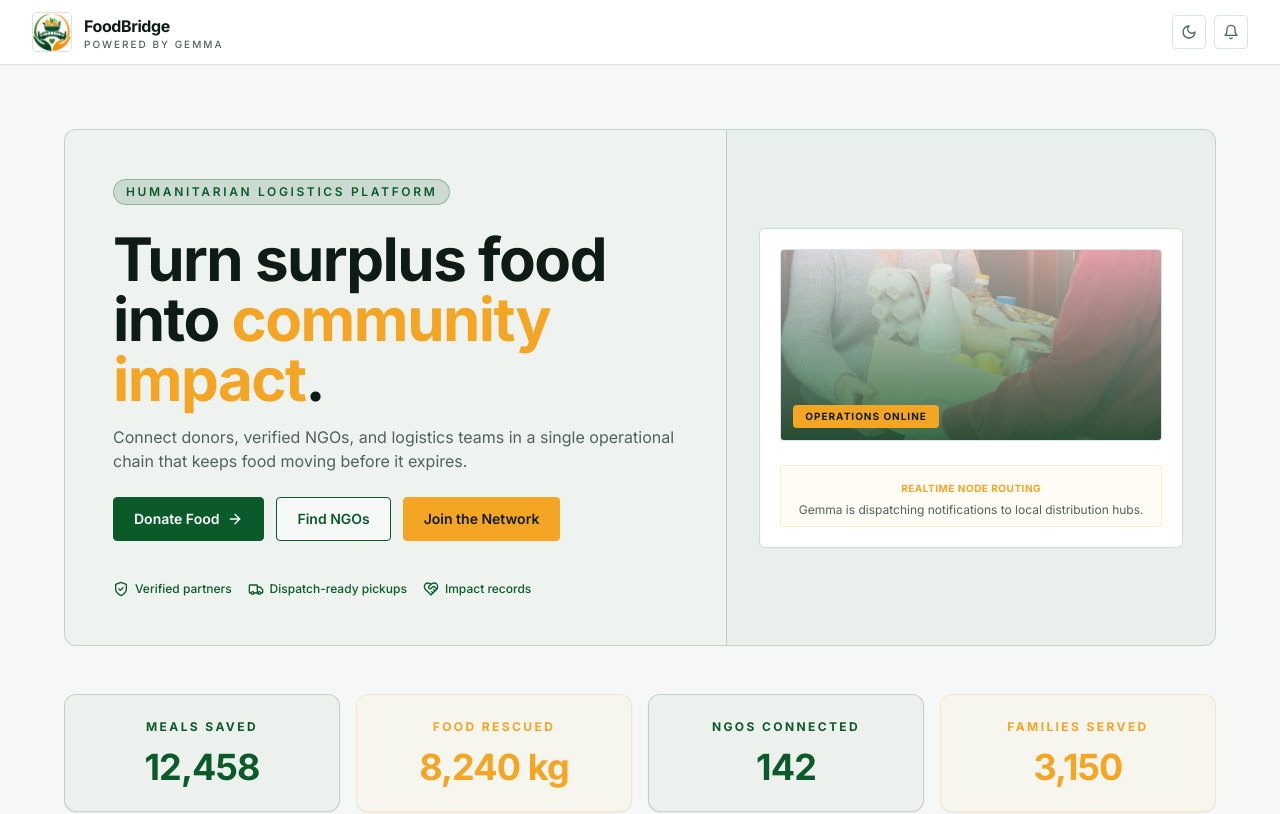
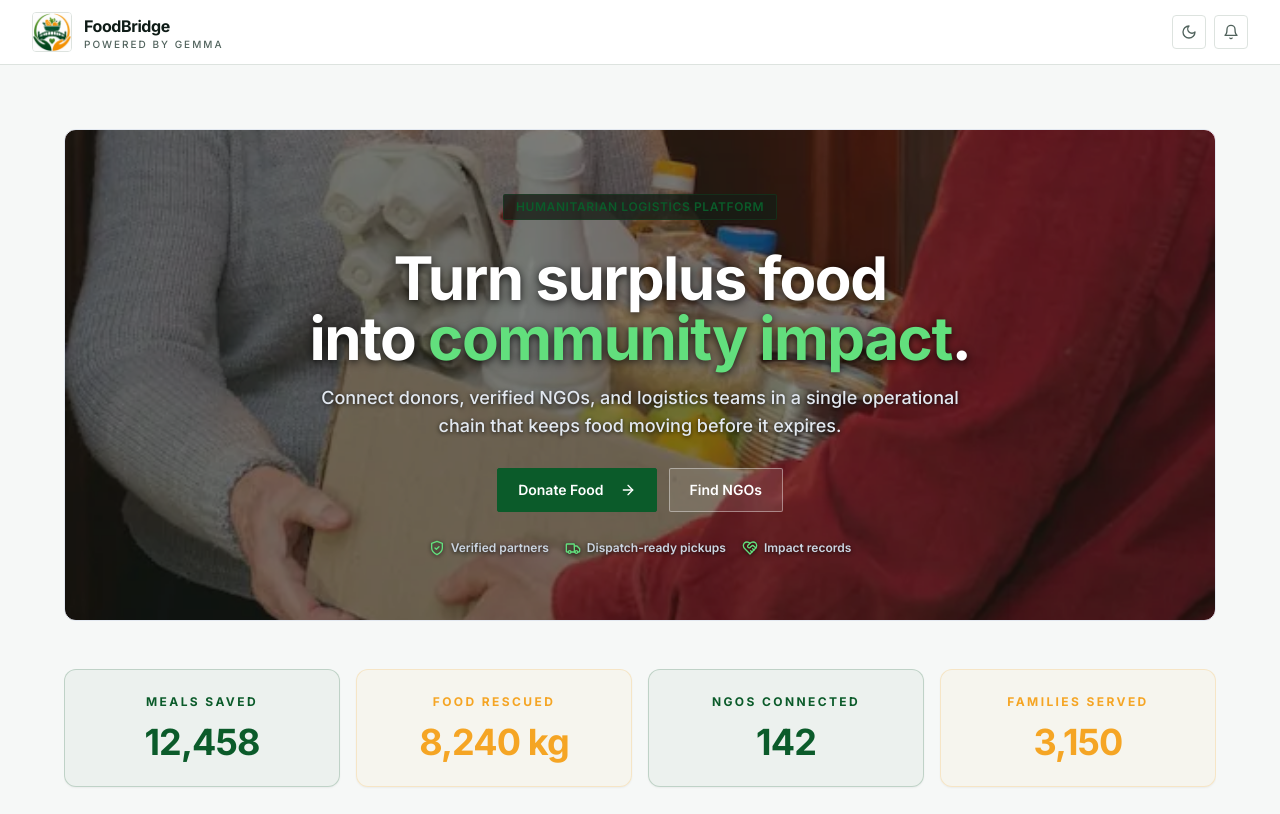
Before and after one commit to DNA-Coded/bridgefood, a React (Vite) app in the folder apps/web/: page / in a window 1280 px wide. Shown: the top 814 px of the page. Built offline with nearby package versions, Linux system fonts and the light colour scheme.

Commit message:
style: redesign landing page hero to use a full background cover image and centered typography

```diff
--- a/apps/web/src/pages/Home.tsx
+++ b/apps/web/src/pages/Home.tsx
@@ -38,62 +38,34 @@ export const Home: React.FC<HomeProps> = ({ onNavigate }) => {
 
   return (
     <div className="space-y-12 pb-8 overflow-x-hidden">
-      {/* Hero Section with Green-tinted background */}
-      <section className="grid gap-0 overflow-hidden rounded-xl border border-primary/20 bg-primary/[0.03] dark:bg-primary/[0.05] lg:grid-cols-[1.15fr_0.85fr]">
-        <div className="space-y-6 p-8 md:p-12">
-          <span className="inline-flex items-center rounded-full border border-primary/30 bg-primary/15 px-3 py-1 text-xs font-semibold uppercase tracking-[0.22em] text-primary">
+      {/* Redesigned Hero Section with Cover Background & Centered Text */}
+      <section className="relative overflow-hidden rounded-xl bg-cover bg-center min-h-[480px] flex items-center justify-center p-8 md:p-16 border border-slate-200 dark:border-slate-800" style={{ backgroundImage: "url('/hero-bg.webp')" }}>
+        <div className="absolute inset-0 bg-[#171d16]/55 backdrop-blur-[0.5px]"></div>
+        <div className="relative z-10 max-w-3xl mx-auto flex flex-col items-center justify-center text-center space-y-7">
+          <span className="inline-flex items-center rounded-sm border border-primary/30 bg-[#171d16]/80 px-3 py-1 text-xs font-semibold uppercase tracking-wider text-primary">
             Humanitarian logistics platform
           </span>
           <div className="space-y-4">
-            <h1 className="max-w-2xl text-4xl font-extrabold leading-tight tracking-tight text-foreground md:text-5xl lg:text-6xl">
+            <h1 className="text-4xl font-extrabold leading-tight tracking-tight text-white md:text-6xl drop-shadow-[0_2px_4px_rgba(0,0,0,0.8)]">
               Turn surplus food <br />
-              into <span className="text-warning">community impact</span>.
+              into <span className="text-[#62df7d]">community impact</span>.
             </h1>
-            <p className="max-w-xl text-sm leading-relaxed text-muted-foreground md:text-base">
+            <p className="max-w-2xl text-base leading-7 text-slate-200 md:text-lg drop-shadow-[0_1px_2px_rgba(0,0,0,0.8)] font-medium">
               Connect donors, verified NGOs, and logistics teams in a single operational chain that keeps food moving before it expires.
             </p>
           </div>
-
-          {/* Action Buttons: Primary (Green), Secondary (White + Green Border), CTA (Orange) */}
-          <div className="flex flex-col gap-3 sm:flex-row">
-            <Button onClick={() => onNavigate('/role-selection')} variant="primary" size="lg">
-              Donate Food <ArrowRight className="h-4 w-4" />
+          <div className="flex flex-col gap-3 sm:flex-row justify-center w-full max-w-md">
+            <Button onClick={() => onNavigate('/role-selection')} size="lg" className="w-full sm:w-auto bg-[#006b2c] text-white hover:bg-[#005320] font-bold rounded-sm">
+              Donate Food <ArrowRight className="ml-2 h-4 w-4" />
             </Button>
-            <Button onClick={() => onNavigate('/organizations/discover')} variant="secondary" size="lg">
+            <Button onClick={() => onNavigate('/organizations/discover')} variant="outline" size="lg" className="w-full sm:w-auto border-white/40 bg-white/10 text-white hover:bg-white/20 hover:text-white font-bold rounded-sm">
               Find NGOs
             </Button>
-            <Button onClick={() => onNavigate('/role-selection')} variant="cta" size="lg">
-              Join the Network
-            </Button>
           </div>
-
-          <div className="flex flex-wrap gap-4 text-xs font-medium text-muted-foreground pt-4">
-            <span className="inline-flex items-center gap-1.5 text-primary">
-              <ShieldCheck className="h-4 w-4 text-primary" /> Verified partners
-            </span>
-            <span className="inline-flex items-center gap-1.5 text-primary">
-              <Truck className="h-4 w-4 text-primary" /> Dispatch-ready pickups
-            </span>
-            <span className="inline-flex items-center gap-1.5 text-primary">
-              <HeartHandshake className="h-4 w-4 text-primary" /> Impact records
-            </span>
-          </div>
-        </div>
-
-        {/* Hero image and status side-panel */}
-        <div className="border-t border-primary/20 bg-primary/[0.02] p-8 lg:border-l lg:border-t-0 flex flex-col justify-center">
-          <div className="flex flex-col justify-between gap-6 rounded-lg border border-primary/20 bg-card p-5">
-            <div className="relative h-48 overflow-hidden rounded-md border border-border">
-              <div className="absolute inset-0 bg-[url('/hero-bg.webp')] bg-cover bg-center opacity-40" />
-              <div className="absolute inset-0 bg-gradient-to-t from-primary/80 to-transparent mix-blend-multiply" />
-              <div className="absolute bottom-3 left-3 rounded-md bg-warning px-3 py-1 text-[10px] font-bold uppercase tracking-widest text-warning-foreground">
-                Operations Online
-              </div>
-            </div>
-            <div className="text-center p-2 rounded-md border border-warning/20 bg-warning/[0.04]">
-              <span className="text-[10px] font-bold uppercase tracking-wider text-warning">Realtime Node Routing</span>
-              <p className="text-xs text-muted-foreground mt-1">Gemma is dispatching notifications to local distribution hubs.</p>
-            </div>
+          <div className="flex flex-wrap justify-center gap-4 text-xs font-semibold text-slate-300 drop-shadow-[0_1px_2px_rgba(0,0,0,0.8)]">
+            <span className="inline-flex items-center gap-1.5"><ShieldCheck className="h-4 w-4 text-[#62df7d]" /> Verified partners</span>
+            <span className="inline-flex items-center gap-1.5"><Truck className="h-4 w-4 text-[#62df7d]" /> Dispatch-ready pickups</span>
+            <span className="inline-flex items-center gap-1.5"><HeartHandshake className="h-4 w-4 text-[#62df7d]" /> Impact records</span>
           </div>
         </div>
       </section>
```
